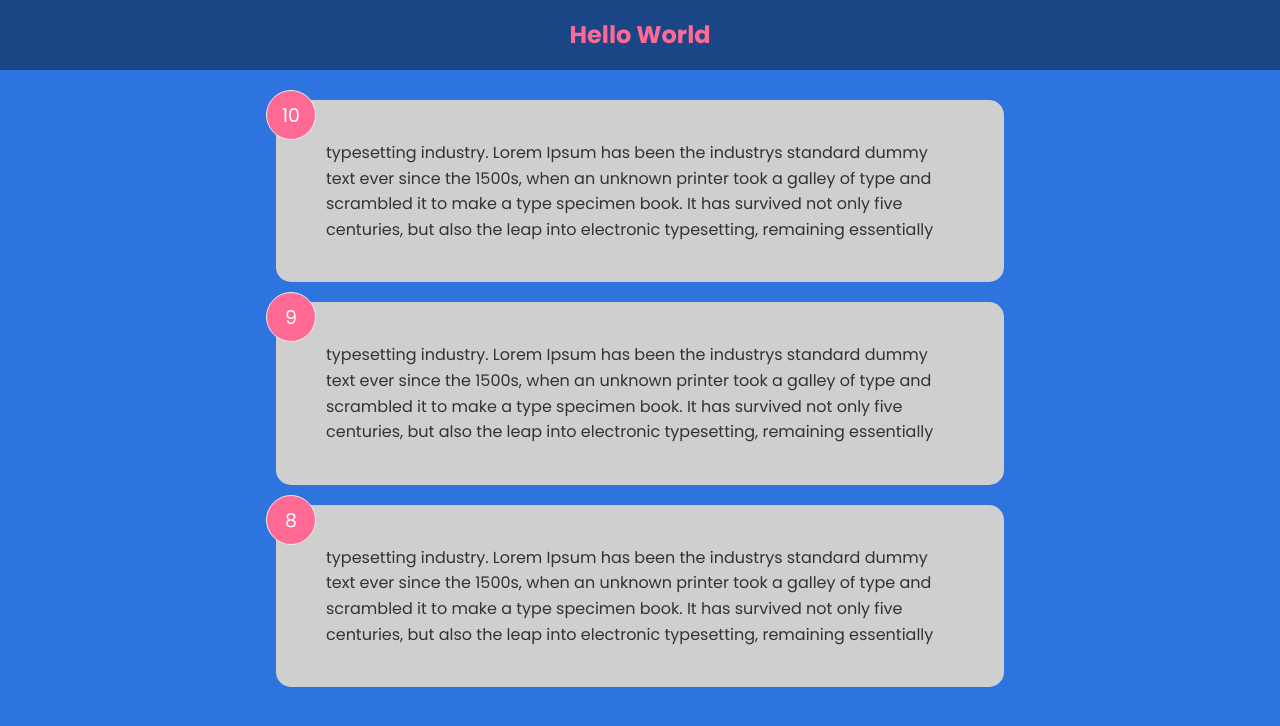
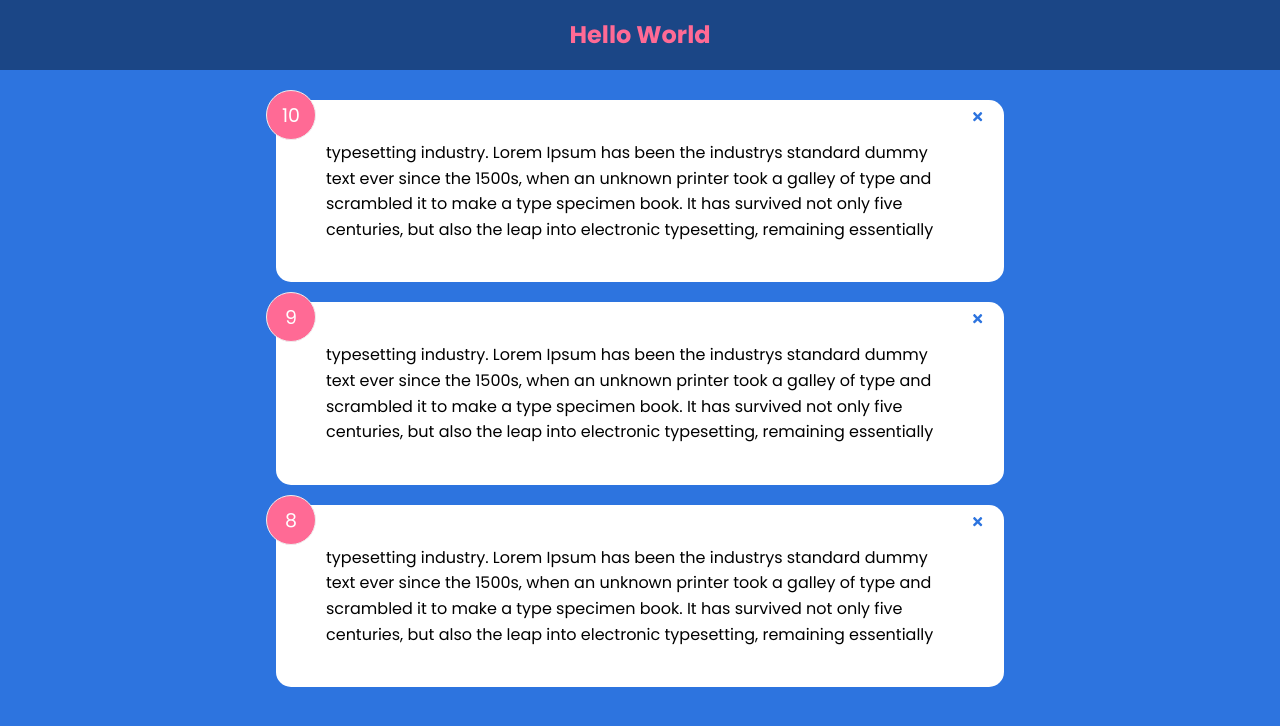
Before and after one commit to grreenkk/review-app-reactApp-, a React (Create React App) app: page / in a window 1280 px wide. Shown: the top 726 px of the page. Built offline with nearby package versions, Linux system fonts and the light colour scheme.

Commit message:
Added delete functionality for reviews

```diff
--- a/package.json
+++ b/package.json
@@ -8,6 +8,7 @@
     "@testing-library/user-event": "^13.5.0",
     "react": "^18.1.0",
     "react-dom": "^18.1.0",
+    "react-icons": "^4.4.0",
     "react-scripts": "5.0.1",
     "web-vitals": "^2.1.4"
   },
--- a/src/App.js
+++ b/src/App.js
@@ -1,19 +1,28 @@
 import { useState } from 'react'
 import Header from './components/Header'
-import ReviewTab from './components/ReviewTab'
 import ReviewData from './data/ReviewData'
 import ReviewList from './components/ReviewList'
+
 
 
 const App = () => {
     const [reviewTexts, setReviewTexts] = useState(ReviewData)
 
+    const deleteItem = (id) => {
+        if(window.confirm('Are you sure you want to delete?')){
+            const curReviews = reviewTexts.filter((texts)=>{
+                return texts.id != id
+            })
+
+            setReviewTexts(curReviews)
+        }
+    }
 
     return (
         <>
             <Header text = 'Hello World'/>
             <div className="container">
-                <ReviewList reviews={reviewTexts}/>
+                <ReviewList reviews={reviewTexts} onDeleteItem={deleteItem}/>
             </div>
         </>
     )
--- a/src/components/ReviewList.jsx
+++ b/src/components/ReviewList.jsx
@@ -3,13 +3,19 @@ import ReviewTab from './ReviewTab'
 
 
 
-const ReviewList = ({reviews}) => {
+const ReviewList = ({reviews, onDeleteItem}) => {
 
+    const deleteRatingHandler = (id)=> {
+        onDeleteItem(id)
+    }
 
+    if(!reviews || reviews.length === 0){
+       return <p>No reviews available</p>
+    }
     return(
         <div>
-            {reviews.map((item)=>(
-                <ReviewTab key={item.id} rating={item.rating} text={item.text}/>
+            {reviews.map((items)=>(
+                <ReviewTab onDeleteRating={deleteRatingHandler} key={items.id} items={items}/>
             ))}
         </div>
 
--- a/src/components/ReviewTab.jsx
+++ b/src/components/ReviewTab.jsx
@@ -1,13 +1,19 @@
+import {FaTimes} from 'react-icons/fa'
+import Card from './reuseables/Card'
 
-
-const ReviewTab = ({rating, text})=>{
-
+const ReviewTab = ({items, onDeleteRating})=>{
+    const handleClick = () => {
+        onDeleteRating(items.id)
+    }
 
     return(
-        <div className="card">
-            <div className="num-section">{rating}</div>
-            <div className="text-section">{text}</div>
-        </div>
+        <Card>
+            <div className="num-section">{items.rating}</div>
+            <button onClick={handleClick} className='close'>
+                <FaTimes color='#2d74df'/>
+            </button>
+            <div className="text-section">{items.text}</div>
+        </Card>
     )
 }
 
--- /dev/null
+++ b/src/components/reuseables/Card.jsx
@@ -0,0 +1,19 @@
+import PropTypes from 'prop-types'
+
+const Card = ({children, reverse}) => {
+    return(
+        <div className='card' style={{backgroundColor: reverse ?'black' : '#fff', color: reverse ? 'white' : 'black'}}>{children}</div>
+    )
+}
+
+Card.defaultProps = {
+    reverse: false,
+}
+
+Card.PropTypes = {
+    children: PropTypes.node.isRequired,
+    reverse: PropTypes.bool,
+
+}
+
+export default Card
```
Also changed, not shown: 1 other file (tests, documents, lock files or other folders).
